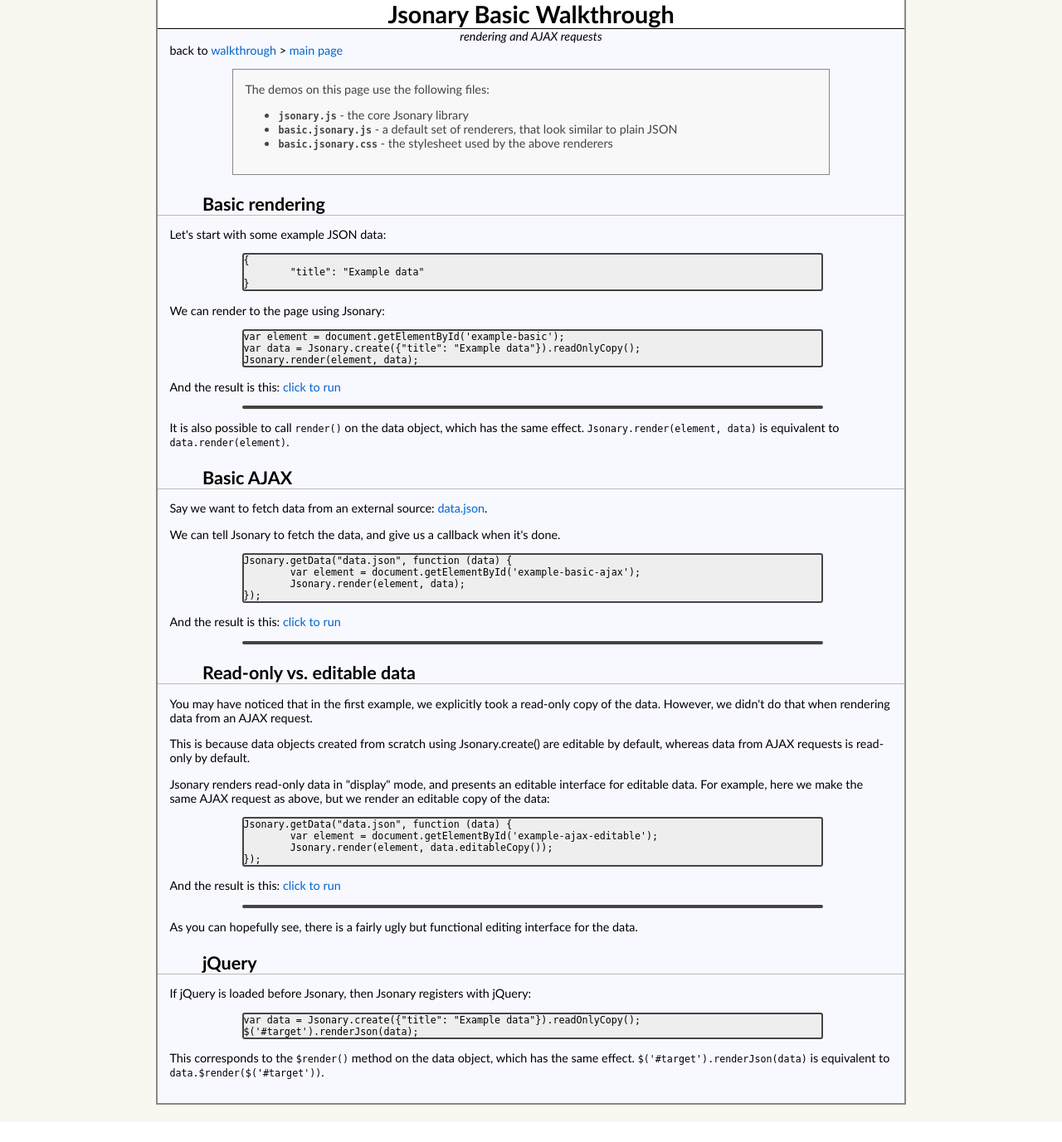
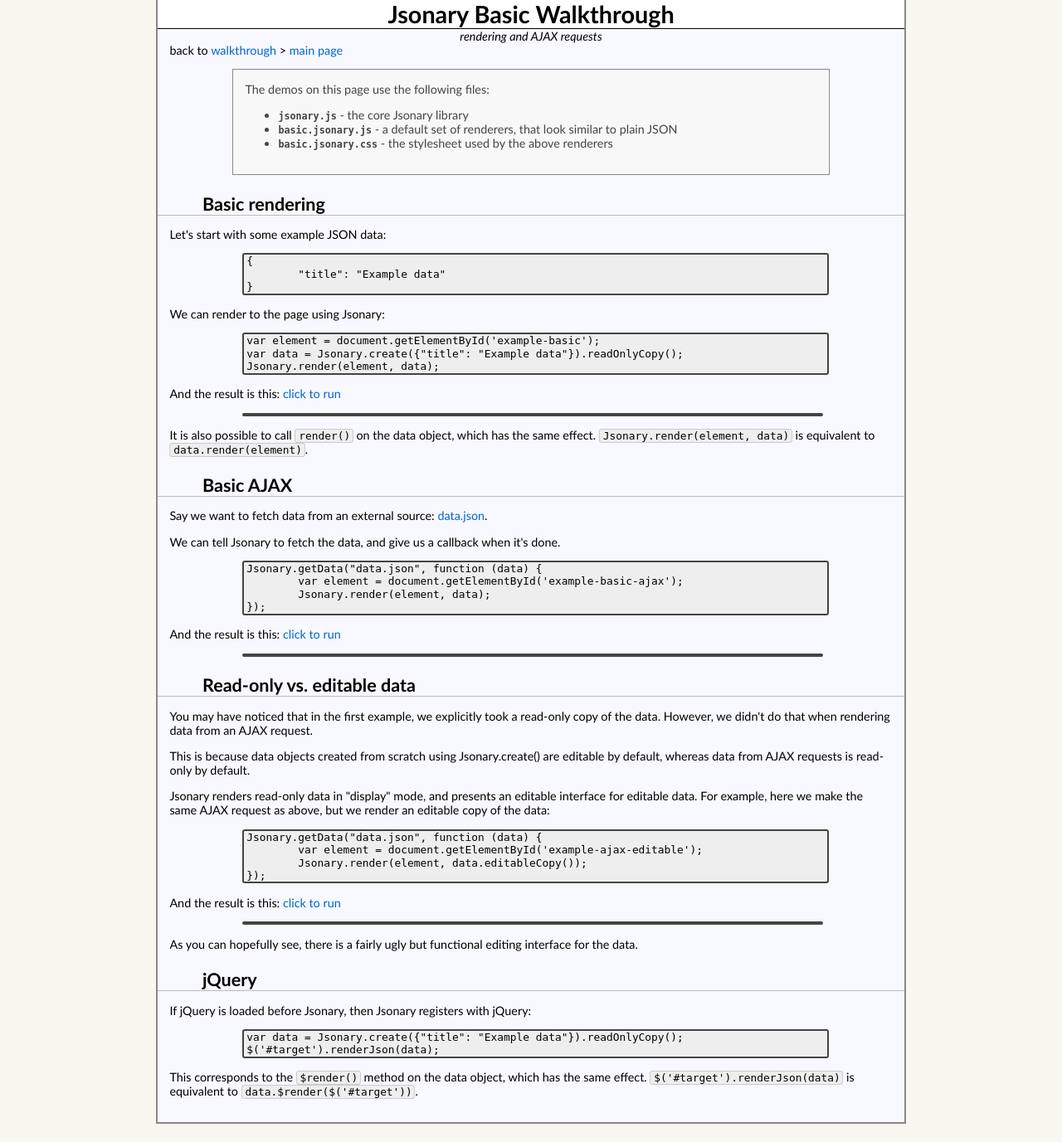
Before and after one commit to jsonary-js/jsonary, a PHP site: page /walkthrough/stage1/ in a window 1280 px wide. Shown: the whole page at 83% size. Before the commit the page ends 1353 px from the top, so only its background shows below. Run offline with PHP 8.4, Linux system fonts and the light colour scheme; some libraries are stand-ins or nearby versions.

Commit message:
Added to walkthrough

```diff
--- a/css/main.css
+++ b/css/main.css
@@ -73,6 +73,17 @@ a:hover {
 	color: #08F;
 }
 
+code, .code {
+	padding-left: 0.3em;
+	padding-right: 0.2em;
+	color: #000;
+	font-size: 1.1em;
+	line-height: 1.1em;
+	background-color: #EEE;
+	border: 1px solid #CCC;
+	border-radius: 3px;
+}
+
 .example {
 	display: block;
 	width: 80%;
@@ -84,6 +95,8 @@ a:hover {
 
 .example.code {
 	background-color: #EEE;
+	border: 2px solid #444;
+	line-height: 1.2em;
 }
 
 .filename {
--- a/jsonary.js
+++ b/jsonary.js
@@ -2730,7 +2730,7 @@ SchemaList.prototype = {
 			for (var i = 0; i < this.length; i++) {
 				var schema = this[i];
 				var referenceUrl = schema.referenceUrl();
-				if (referenceUrl.substring(referenceUrl.length - url.length) == url) {
+				if (referenceUrl != null && referenceUrl.substring(referenceUrl.length - url.length) == url) {
 					return true;
 				}
 			}
@@ -3710,6 +3710,14 @@ if (typeof global.jQuery != "undefined") {
 		}
 		return this;
 	};
+	publicApi.extendData({
+		$render: function (query) {
+			var element = query[0];
+			if (element != undefined) {
+				render(element, this);
+			}
+		}
+	});
 	jQueryRender.register = function (jQueryObj) {
 		var obj = {};
 		obj.filter = jQueryObj.filter;
@@ -3732,7 +3740,11 @@ if (typeof global.jQuery != "undefined") {
 	jQuery.extend({renderJson: jQueryRender});
 }
 
-
+publicApi.extendData({
+	render: function (element) {
+		render(element, this);
+	}
+});
 
 //Tidying
 // TODO: check all " == undefined", in case they should be " === undefined" instead (null-safety)
```
